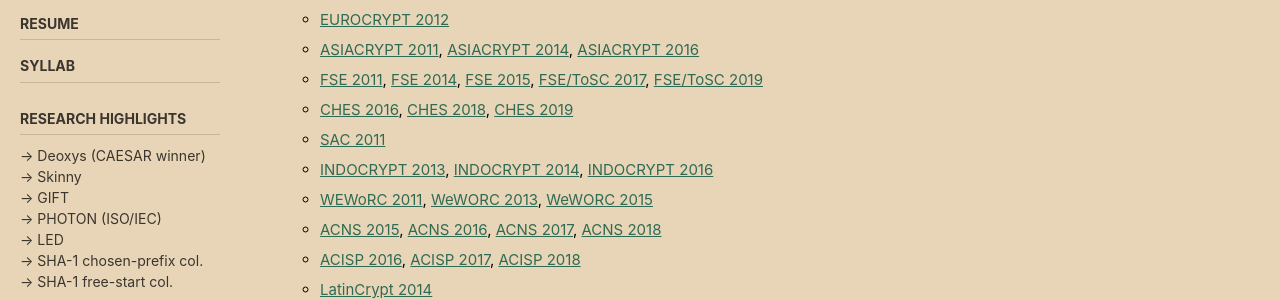
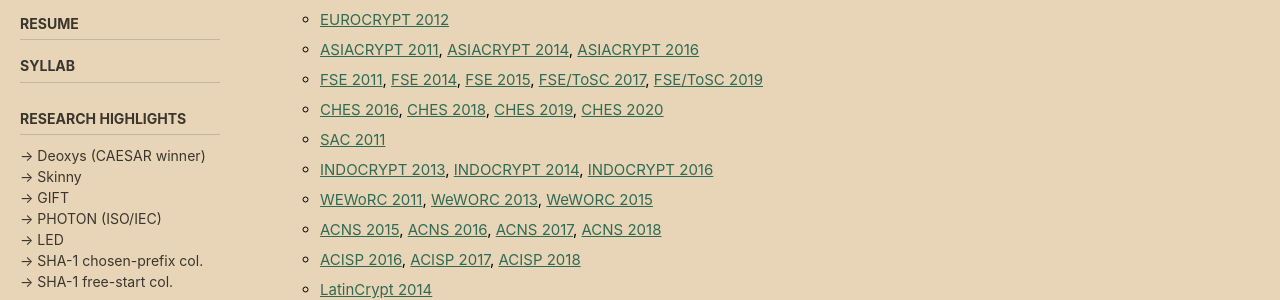
Before and after one commit to thomaspeyrin/web, a Jekyll site: the page built from activities.md, in a window 1280 px wide and 900 px high. Shown: the part 345-645 px from the top of the window. Built offline with Jekyll 4.4.1, drawn with Linux system fonts in a browser that asks for light colours; cached includes are drawn as plain includes; nearby versions of some CDN libraries; our own code applies the rules of GitHub Pages for plain Markdown files.

Commit message:
Update activities.md

```diff
--- a/activities.md
+++ b/activities.md
@@ -25,7 +25,7 @@ sidebar:
   - [EUROCRYPT 2012]("http://www.cs.bris.ac.uk/eurocrypt2012")
   - [ASIACRYPT 2011]("http://cist.korea.ac.kr/~asiacrypt2011/index.php?cont=home"), [ASIACRYPT 2014]("http://www.iacr.org/conferences/asiacrypt2014"), [ASIACRYPT 2016]("http://asiacrypt2016.com")
   - [FSE 2011]("http://fse2011.mat.dtu.dk"), [FSE 2014]("http://fse2014.isg.rhul.ac.uk"), [FSE 2015]("http://light-sec.org/fse2015"), [FSE/ToSC 2017]("http://www.nuee.nagoya-u.ac.jp/labs/tiwata/fse2017"), [FSE/ToSC 2019]("https://fse.iacr.org/2019")
-  - [CHES 2016]("http://www.chesworkshop.org/ches2016/index.php"), [CHES 2018]("https://ches.iacr.org/2018"), [CHES 2019]("https://ches.iacr.org/2019")
+  - [CHES 2016]("http://www.chesworkshop.org/ches2016/index.php"), [CHES 2018]("https://ches.iacr.org/2018"), [CHES 2019]("https://ches.iacr.org/2019"), [CHES 2020]("https://ches.iacr.org/2020")
   - [SAC 2011]("http://sac2011.ryerson.ca")
   - [INDOCRYPT 2013]("http://indocrypt.hbni.ac.in"), [INDOCRYPT 2014]("http://cse.iitkgp.ac.in/conf/INDOCRYPT2014"), [INDOCRYPT 2016]("https://sites.google.com/site/thomaspeyrin/goog_1654583412")
   - [WEWoRC 2011]("http://www.uni-weimar.de/cms/medien/mediensicherheit/weworc-2011/home.html"), [WeWORC 2013]("http://2013.weworc.eu"), [WeWORC 2015]("http://2015.weworc.eu")
```
